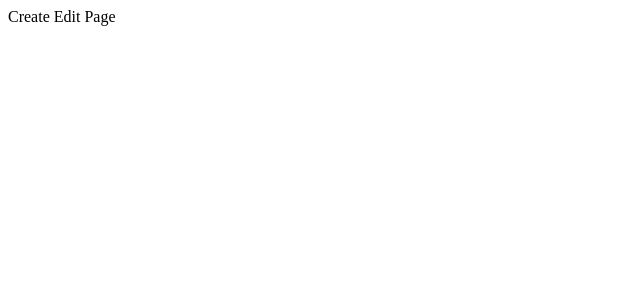
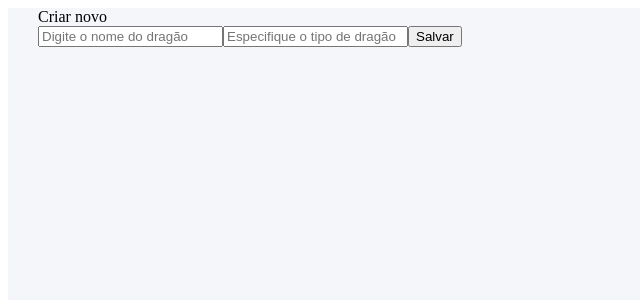
Before and after one commit to PauloHenriqueSousa2020/next-crud-example, a Next.js app: page /create_edit in a window 1280 px wide. Shown: the top 300 px of the page, without its empty margins (0-640 px from the left). Built offline with nearby package versions, Linux system fonts and the light colour scheme.

Commit message:
feat: create and edit

```diff
--- a/src/pages/create_edit/index.tsx
+++ b/src/pages/create_edit/index.tsx
@@ -1,6 +1,87 @@
+import { useEffect, useState } from "react";
+import { useRouter } from "next/router";
+import { useFormik } from "formik";
+
+import DragonServices from "services/DragonService/DragonServices";
+import { Layout, Loading } from "components";
+
 const CreateEdit = () => {
+  const [dragonDetail, setDragonDetail] = useState<any>({});
+  const [isEditMode, setIsEditMode] = useState(false);
+
+  const router = useRouter();
+  const id = router.query.id;
+
+
+  useEffect(() => {
+    async function handleGetDragonById() {
+      const { data } = await DragonServices.findOne(id)
+      setDragonDetail(data);
+      setIsEditMode(true)
+
+      formik.setValues({
+        name: data?.name,
+        type: data?.type
+      })
+    }
+
+    if (id !== undefined) {
+      void handleGetDragonById()
+    }
+  }, [id]);
+
+
+  const formik = useFormik({
+    initialValues: {
+      name: "",
+      type: ""
+    },
+    enableReinitialize: true,
+    //validationSchema: createChallengeSchema,
+    onSubmit: (values) => {
+      isEditMode ? handleUpdateDragon(values) : handleCreateDragon(values)
+    },
+  });
+
+  const handleCreateDragon = (values: any) => {
+
+    try{
+      DragonServices.create(values);
+    }catch(error){
+      alert("Erro na hora de criar");
+    }
+  }
+
+  const handleUpdateDragon = (values: any) => {
+    try{
+      DragonServices.update(values, id);
+    }catch(error){
+      alert("Erro na hora de editar");
+    }
+  }
+
   return (
-    <div>Create Edit Page</div>
+    <Layout>
+      <div>{isEditMode ? `Editar ${dragonDetail?.name}` : "Criar novo"}</div>
+      <form onSubmit={formik.handleSubmit}>
+        <input
+          name="name"
+          placeholder="Digite o nome do dragão"
+          value={formik.values.name}
+          onChange={formik.handleChange}
+        />
+
+        <input
+          name="type"
+          placeholder="Especifique o tipo de dragão"
+          value={formik.values.type}
+          onChange={formik.handleChange}
+        />
+
+        <button type="submit">Salvar</button>
+      </form>
+
+    </Layout>
   )
 };
 
--- a/src/services/DragonService/DragonServices.ts
+++ b/src/services/DragonService/DragonServices.ts
@@ -7,7 +7,6 @@ const findAll = () => {
 };
 
 const findOne = (id: any) => {
-  console.log("ididididididid: ", id);
   return api.get(`${service}/${id}`);
 };
 
@@ -15,8 +14,8 @@ const create = (data: any) => {
   return api.post(`${service}`, data);
 };
 
-const update = (data: any) => {
-  return api.put(`${service}`, data);
+const update = (data: any, id: any) => {
+  return api.put(`${service}/${id}`, data);
 };
 
 
```
